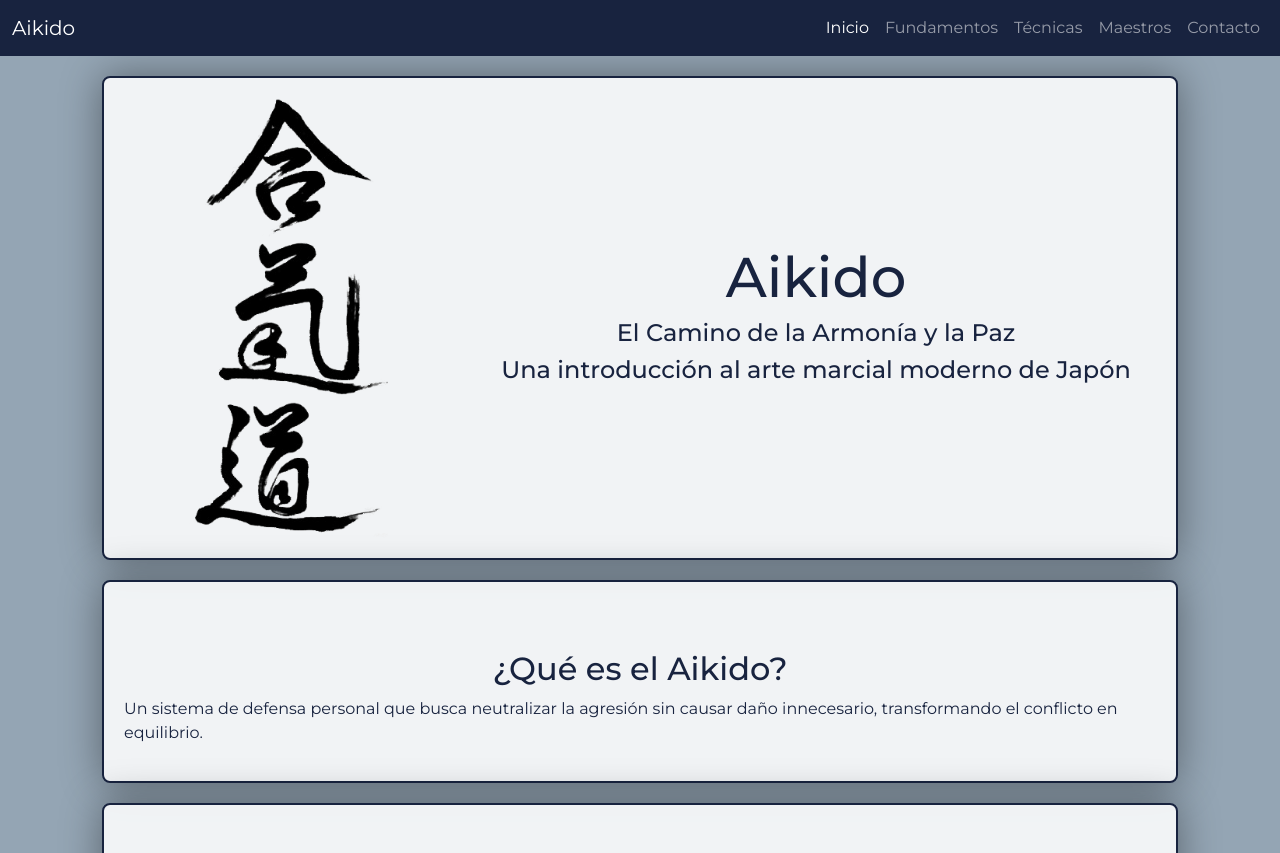
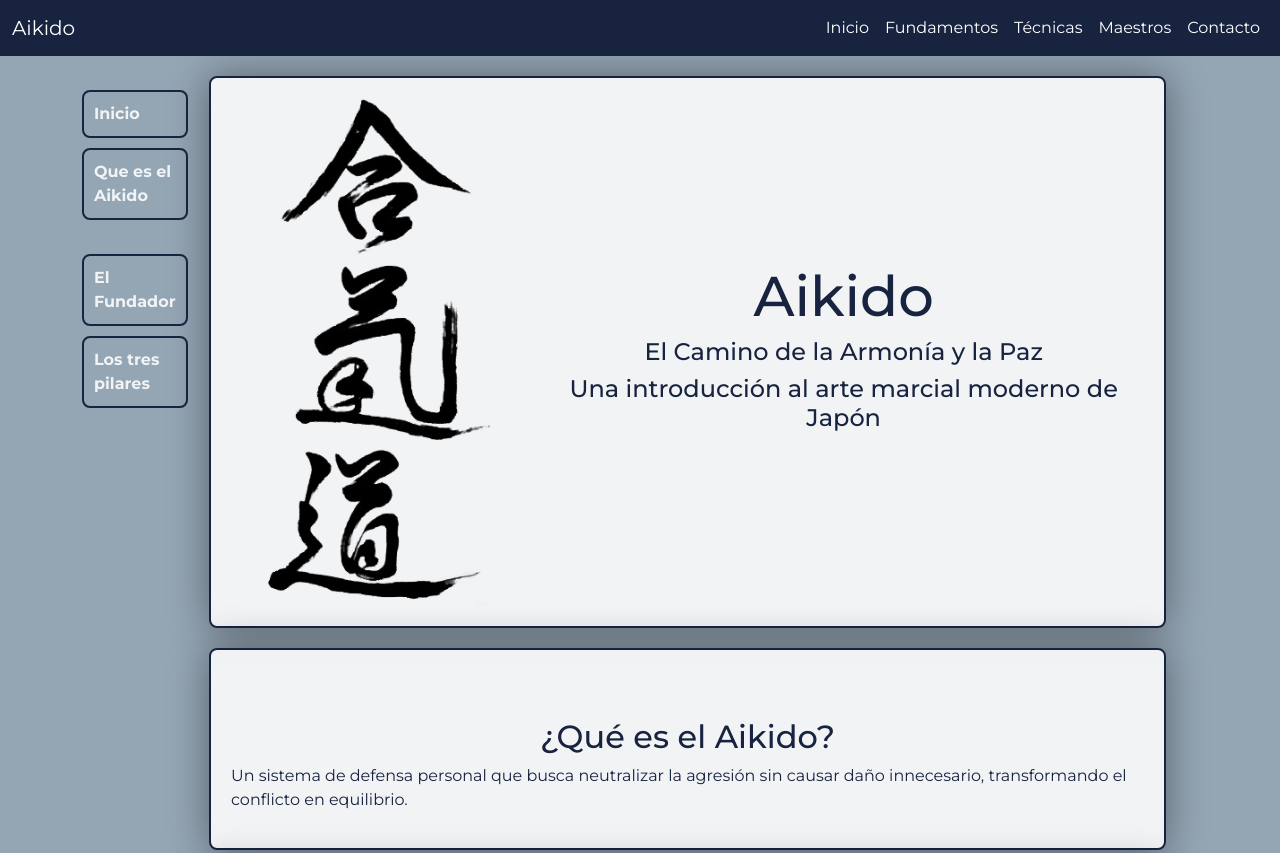
Before and after one commit to marcebarroso-jpg/Proyecto-Coder, a website: page index.html in a window 1280 px wide. Shown: the top 853 px of the page. Drawn offline with nearby package versions, Linux system fonts and the light colour scheme; a web font is replaced by a local one.

Commit message:
ver bitacora 02-06-2026

```diff
--- a/index.html
+++ b/index.html
@@ -14,7 +14,7 @@
     <title>Aikido</title>
 </head>
 <body>
-    <nav class="navbar navbar-expand-lg" style="background-color: #18233f;" data-bs-theme="dark">
+    <nav class="navbar navbar-expand-lg sticky-top" style="background-color: #18233f;" data-bs-theme="dark">
         <div class="container-fluid barranav">
             <a class="navbar-brand" href="index.html">Aikido</a>
             <button class="navbar-toggler" type="button" data-bs-toggle="collapse" data-bs-target="#navbarNav" aria-controls="navbarNav" aria-expanded="false" aria-label="Toggle navigation">
@@ -26,25 +26,46 @@
                 <a class="nav-link active" aria-current="page" href="index.html">Inicio</a>
                 </li>
                 <li class="nav-item">
-                <a class="nav-link" href="pages/fundamentos.html">Fundamentos</a>
+                <a class="nav-link active" href="pages/fundamentos.html">Fundamentos</a>
                 </li>
                 <li class="nav-item">
-                <a class="nav-link" href="pages/tecnicas.html">Técnicas</a>
+                <a class="nav-link active" href="pages/tecnicas.html">Técnicas</a>
                 </li>
                 <li class="nav-item">
-                <a class="nav-link" href="maestros.html">Maestros</a>
+                <a class="nav-link active" href="pages/maestros.html">Maestros</a>
                 </li>
                 <li class="nav-item">
-                <a class="nav-link" href="pages/contacto.html">Contacto</a>
+                <a class="nav-link active" href="pages/contacto.html">Contacto</a>
                 </li>
             </ul>
             </div>
         </div>
     </nav>
+    <div class="container">
+        <div class="row">
+            <div class="col-sm-12 col-md-2 col-lg-1 col-xl-1" >
+                <aside class="menuLateral">
+                    <ul class="nav flex-column">
+                        <li class="nav-item">
+                            <a class="nav-link menuLateral-a" aria-current="page" href="#presenta">Inicio</a>
+                        </li>
+                        <li class="nav-item">
+                            <a class="nav-link menuLateral-a" aria-current="page" href="#intro">Que es el Aikido</a>
+                        </li>
+                        <li class="nav-item">
+                            <a class="nav-link menuLateral-a" href="#founder">El Fundador</a>
+                        </li>
+                        <li class="nav-item">
+                            <a class="nav-link menuLateral-a" href="#pilares">Los tres pilares</a>
+                        </li>
+                    </ul>
+                </aside>
+            </div>
+            <div class="col-sm-12 col-md-10 col-lg-11 col-xl-11">
                 <main>
                     <div class="container">
-            <div class="columns">
-                <section class="presenta">
+                        <div class= "rows">
+                            <section class="presenta" id="presenta">
                                 <div class="row align-items-center" >
                                     <div class="col-sm-12 col-md-4 col-lg-4 col-xl-4 d-flex justify-content-center">
                                         <img class="kanji" src="./Images/aikido-kanji.png" alt="Kanji de Aikido">
@@ -56,13 +77,13 @@
                                     </div>
                                 </div>
                             </section>
-                <section class="intro">
+                            <section class="intro" id="intro">
                                 <div class="col-12 justify-between mt-5">
                                     <h2 class="text-center align-center">¿Qué es el Aikido?</h2>
                                     <p class="parrafo">Un sistema de defensa personal que busca neutralizar la agresión sin causar daño innecesario, transformando el conflicto en equilibrio.</p>
                                 </div>
                             </section>
-                <section class="founder">
+                            <section class="founder" id="founder">
                                 <div class="container">
                                         <div class="columns">
                                             <div class="col-12 mt-5">
@@ -85,7 +106,7 @@
                                         </div>
                                 </div>
                             </section>
-                <section class="pilares">
+                            <section class="pilares" id="pilares">
                                 <div class="container">
                                     <div class="columns">
                                         <div class="col-12 mt-5">
@@ -122,7 +143,10 @@
                         </div>
                     </div>
                 </main>
-    <footer><strong>Marcelo Alejandro Barroso</strong> Copyritght</footer>
+            </div>
+        </div>
+    </div>
+    <footer><strong>Marcelo Alejandro Barroso</strong> Copyright</footer>
     <script src="https://cdn.jsdelivr.net/npm/bootstrap@5.3.8/dist/js/bootstrap.bundle.min.js" integrity="sha384-FKyoEForCGlyvwx9Hj09JcYn3nv7wiPVlz7YYwJrWVcXK/BmnVDxM+D2scQbITxI" crossorigin="anonymous"></script>
     <script src="/js/main.js"></script>
 </body>
--- a/scss/Pages/_fundamentos.scss
+++ b/scss/Pages/_fundamentos.scss
@@ -17,7 +17,13 @@
 
 
     .ppal__tecnicos {
+        display: flex;
+        flex-direction: column;
+        container-name: tecnicos;
+        container-type: inline-size;
+        width: 100%;
         @extend %cajas-inicio-sinSombra;
+
 
         .ppal__tecnico-title {
             @extend %margin-padding;
@@ -25,7 +31,7 @@
 
         .ppal__fundamentos-container {
             display: grid;
-            width: 80vw;
+            width: 100%;
             gap: 10px;
             grid-template-columns: 1fr 1fr;
             grid-template-rows: 1fr;
@@ -33,7 +39,6 @@
                 "ikkio shihonage"
                 "iriminage kotegaeshi";
             justify-content: center;
-            grid-row: wrap;
         }
                 .ppal__fundamentos-ikkio {
             grid-area: ikkio;
@@ -47,7 +52,7 @@
             grid-area: kotegaeshi;
         }
 
-        .ppal__fundamentos-iriminge {
+        .ppal__fundamentos-iriminage {
             grid-area: iriminage;
         }
 
@@ -62,6 +67,7 @@
 
     .ppal__espiritu {
         @extend %cajas-inicio-sinSombra;
+
         .ppal__espiritu-title {
             @extend %margin-padding;
         }
@@ -91,8 +97,8 @@
 
 }
 
-@container ppal (max-width:600px){
-    .ppal__fundamentos-container{
+@media (max-width: 600px) {
+    .ppal .ppal__tecnicos .ppal__fundamentos-container{
         display: grid;
         grid-template-columns: 1fr;
         grid-template-areas:
@@ -112,7 +118,7 @@
     .ppal__fundamentos-kotegaeshi{
         grid-area: kotegaeshi;
     }
-    .ppal__fundamentos-iriminge{
+    .ppal__fundamentos-iriminage{
         grid-area: iriminage;
     }
 }
--- a/scss/Pages/_index.scss
+++ b/scss/Pages/_index.scss
@@ -1,11 +1,14 @@
 @use '../Utilities/extends' as *;
 @use '../Utilities/variables' as *;
+
+
+
 
 .presenta {
     @extend %cajas-inicio;
 
     .kanji {
-        width: 200px;
+        width: 80%;
     }
 
     h1 {
@@ -22,7 +25,7 @@
     @extend %cajas-inicio;
 
     .o-sensei {
-        min-width: 200px;
+        min-width: 150px;
         max-width: 60%;
         align-self: center;
         border-radius: 50%;
@@ -37,3 +40,45 @@
     @extend %cajas-inicio;
 
 }
+
+.menuLateral {
+    position: sticky;
+    top: 80px;
+
+    .menuLateral-a {
+        margin-top: 10px;
+        padding: 10px;
+        border: 2px solid $primary-color;
+        border-radius: 8px;
+        color: $secondary-color;
+        background-color: transparent;
+        font-size: 1rem;
+        font-weight: bolder;
+        position:relative;
+        overflow: hidden;
+        display: block;
+
+        &::before{
+            content: '';
+            background-color: $primary-color;
+            width: 260%;
+            height: 200%;
+            position: absolute;
+            z-index: -1;
+            transition: top 0.6s, left 0.6s;
+            border-radius: 50%;
+            top: 100%;
+            left: 300%;
+            }
+        &:hover::before{
+            top: -45%;
+            left: -20%;
+        }
+}
+}
+
+@media (max-width: 768px) {
+    .menuLateral {
+        display: none;
+    }
+}
--- a/scss/Pages/_tecnicas.scss
+++ b/scss/Pages/_tecnicas.scss
@@ -15,8 +15,7 @@
     }
 
     .wrapper-2 {
-        @extend %margin-padding;
-        width: 100%;
-        height: 100%;
+        width: 80%;
+
     }
 }
--- a/scss/base/_base.scss
+++ b/scss/base/_base.scss
@@ -6,8 +6,5 @@ body {
     min-height: 100vh;
     font-family: $font-family;
     background-color: $color-fondo;
-    ;
     color: $text-color;
-    display: flex;
-    flex-direction: column;
 }
```
Also changed, not shown: pages/contacto.html (+5 -5 lines), pages/fundamentos.html (+3 -3 lines), pages/maestros.html (+2 -2 lines), pages/tecnicas.html (+2 -2 lines), css/styles.css, 1 other file. Lines whose indentation alone changed are shown as unchanged.
